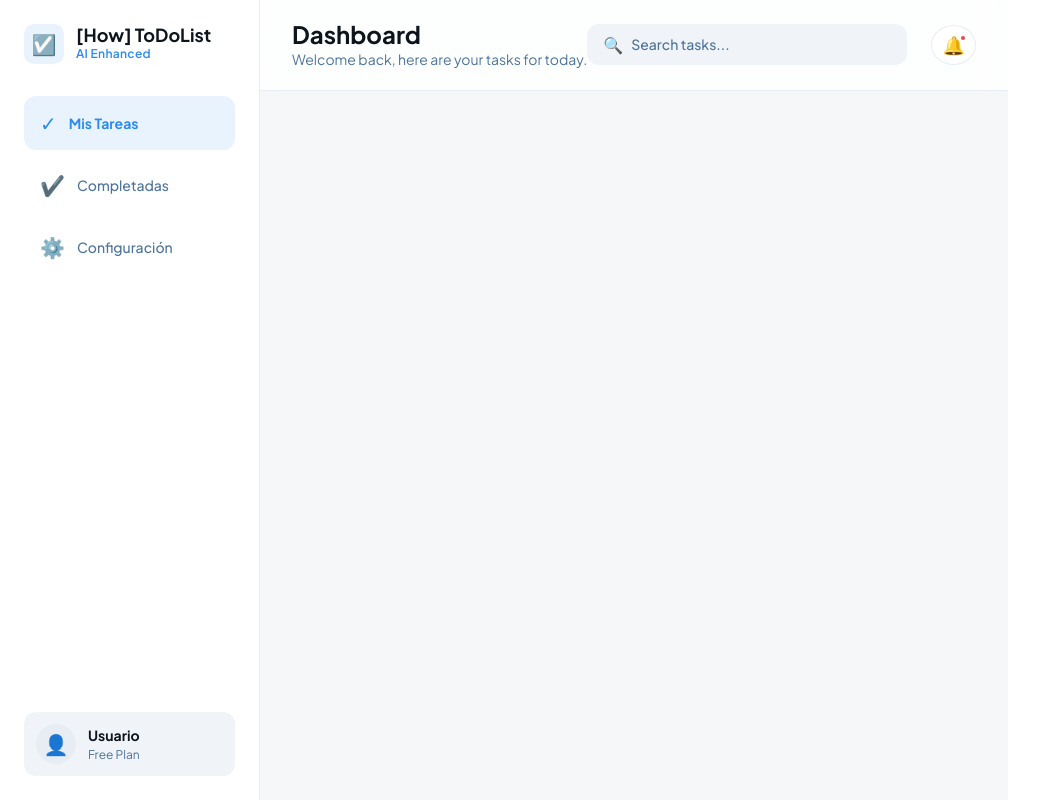
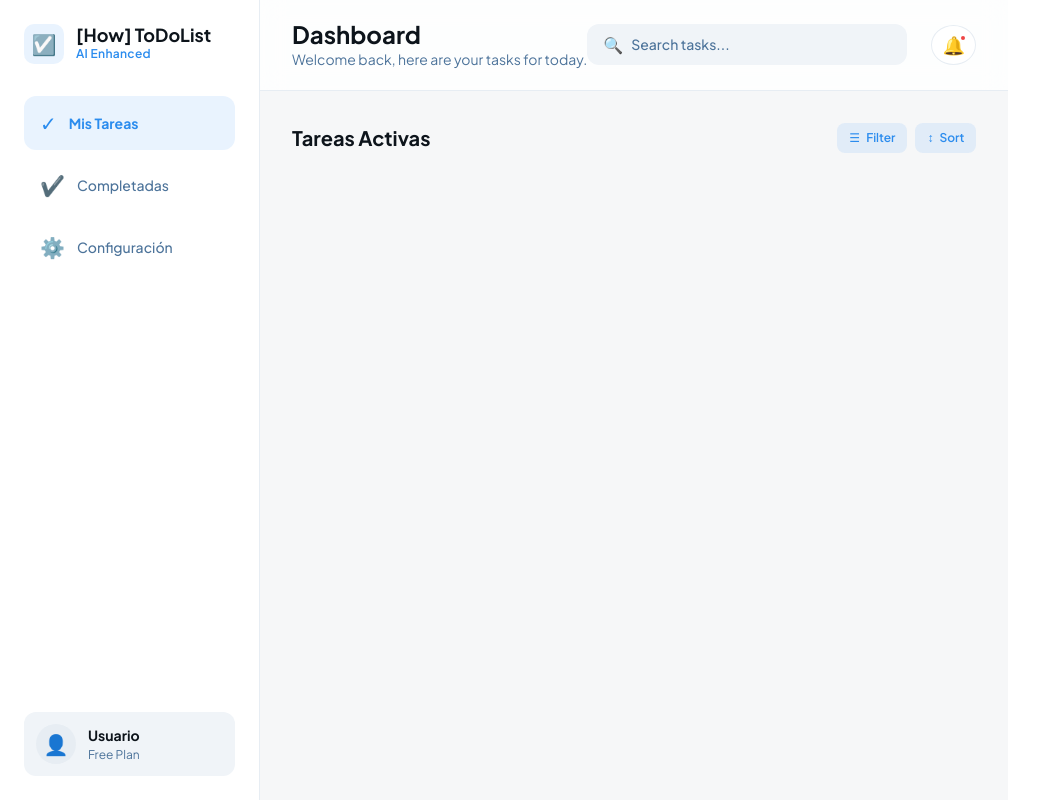
Before and after one commit to VarozXYZ/how-to-do-list, a React (Vite) app: page /dashboard in a window 1280 px wide. Shown: the whole page, without its empty margins (0-1047 px from the left). Built offline with nearby package versions, Linux system fonts and the light colour scheme.

Commit message:
feat: add content area with section header and responsive card grid

```diff
--- a/src/pages/Dashboard.css
+++ b/src/pages/Dashboard.css
@@ -121,3 +121,69 @@
   border-radius: 50%;
   border: 2px solid #ffffff;
 }
+
+/* Content Area */
+.dashboard-content {
+  flex: 1;
+  overflow-y: auto;
+  padding: 2rem;
+}
+
+.section-header {
+  display: flex;
+  align-items: center;
+  justify-content: space-between;
+  margin-bottom: 1.5rem;
+}
+
+.section-title {
+  font-size: 1.25rem;
+  font-weight: 700;
+  color: #0d141b;
+  margin: 0;
+}
+
+.section-actions {
+  display: flex;
+  gap: 0.5rem;
+}
+
+.action-btn {
+  display: flex;
+  align-items: center;
+  gap: 0.375rem;
+  padding: 0.375rem 0.75rem;
+  background: rgba(43, 140, 238, 0.1);
+  color: #2b8cee;
+  border: none;
+  border-radius: 8px;
+  font-size: 0.75rem;
+  font-weight: 600;
+  font-family: 'Plus Jakarta Sans', sans-serif;
+  cursor: pointer;
+  transition: all 0.2s ease;
+}
+
+.action-btn:hover {
+  background: rgba(43, 140, 238, 0.2);
+}
+
+/* Card Grid */
+.cards-grid {
+  display: grid;
+  grid-template-columns: repeat(3, 1fr);
+  gap: 1.5rem;
+  padding-bottom: 5rem;
+}
+
+@media (max-width: 1200px) {
+  .cards-grid {
+    grid-template-columns: repeat(2, 1fr);
+  }
+}
+
+@media (max-width: 768px) {
+  .cards-grid {
+    grid-template-columns: 1fr;
+  }
+}
--- a/src/pages/Dashboard.jsx
+++ b/src/pages/Dashboard.jsx
@@ -37,7 +37,26 @@ const Dashboard = () => {
           </div>
         </header>
 
-        {/* Content area coming next */}
+        {/* Content Area */}
+        <div className="dashboard-content">
+          {/* Section Header */}
+          <div className="section-header">
+            <h3 className="section-title">Tareas Activas</h3>
+            <div className="section-actions">
+              <button className="action-btn">
+                <span>☰</span> Filter
+              </button>
+              <button className="action-btn">
+                <span>↕</span> Sort
+              </button>
+            </div>
+          </div>
+
+          {/* Card Grid */}
+          <div className="cards-grid">
+            {/* Cards coming next */}
+          </div>
+        </div>
       </main>
     </div>
   )
```
